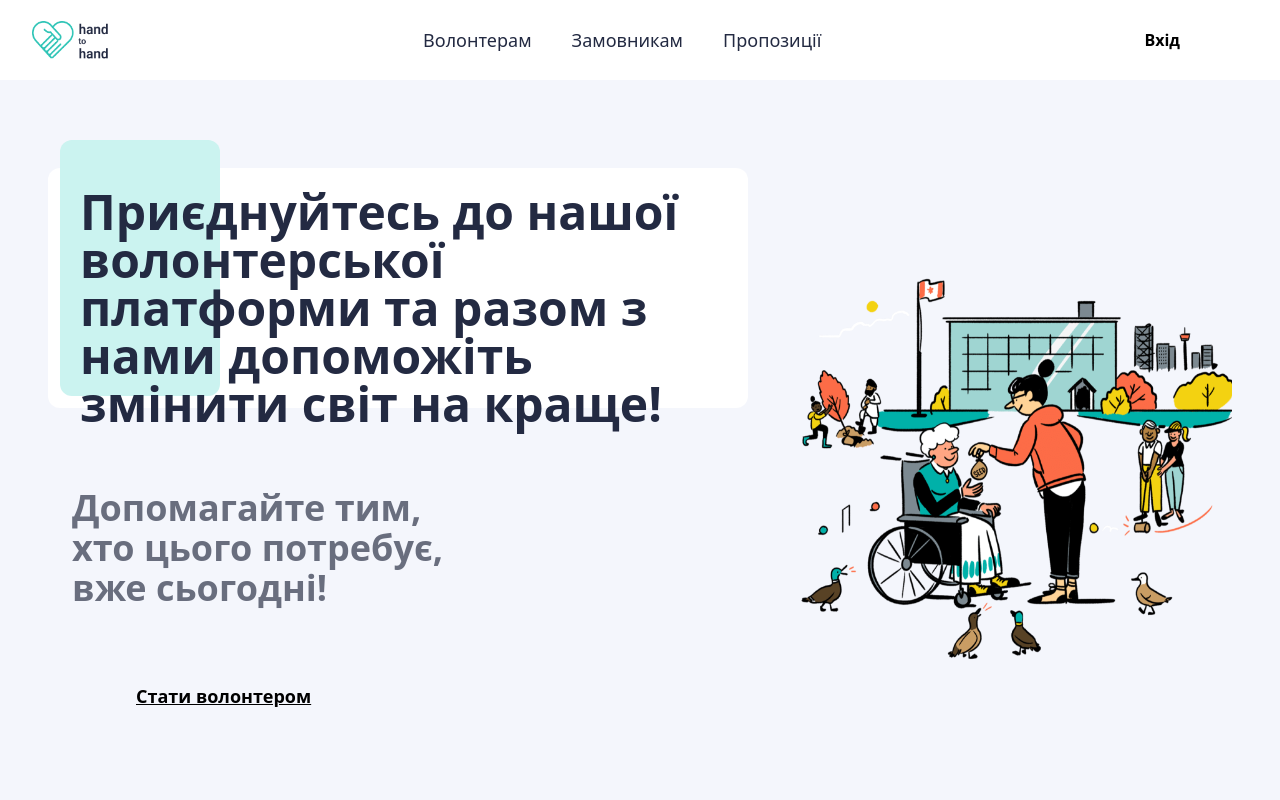
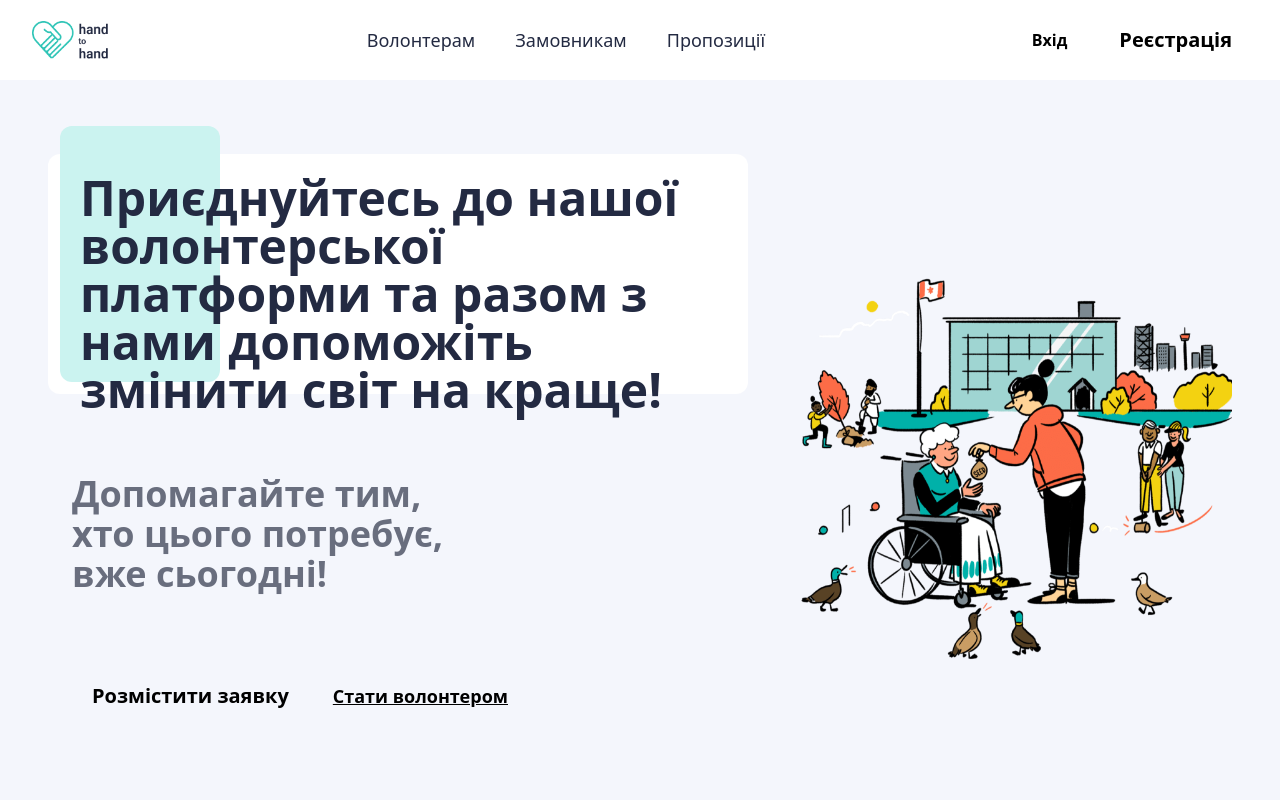
Before and after one commit to 418-Teapot-Team/help-hub, a Vue app in the folder frontend/: page / in a window 1280 px wide. Shown: the top 800 px of the page. Built offline with nearby package versions, Linux system fonts and the light colour scheme.

Commit message:
refactor: refs for props in AppButton

```diff
--- a/frontend/src/components/atoms/buttons/AppButton.vue
+++ b/frontend/src/components/atoms/buttons/AppButton.vue
@@ -14,24 +14,27 @@
 </template>
 
 <script setup>
-// defineProps,
-import { defineEmits } from 'vue';
+import { defineProps, defineEmits, ref } from 'vue';
 
-// const props = defineProps({
-//   text: String,
-//   type: {
-//     type: String,
-//     default: 'button',
-//   },
-//   buttonStyle: {
-//     type: String,
-//     default: 'default',
-//   },
-//   isBold: {
-//     type: Boolean,
-//     default: false,
-//   },
-// });
+const props = defineProps({
+  text: String,
+  type: {
+    type: String,
+    default: 'button',
+  },
+  buttonStyle: {
+    type: String,
+    default: 'default',
+  },
+  isBold: {
+    type: Boolean,
+    default: false,
+  },
+});
+
+const text = ref(props.text);
+const buttonStyle = ref(props.text);
+const isBold = ref(props.text);
 
 const emit = defineEmits(['onClick']);
 
```
